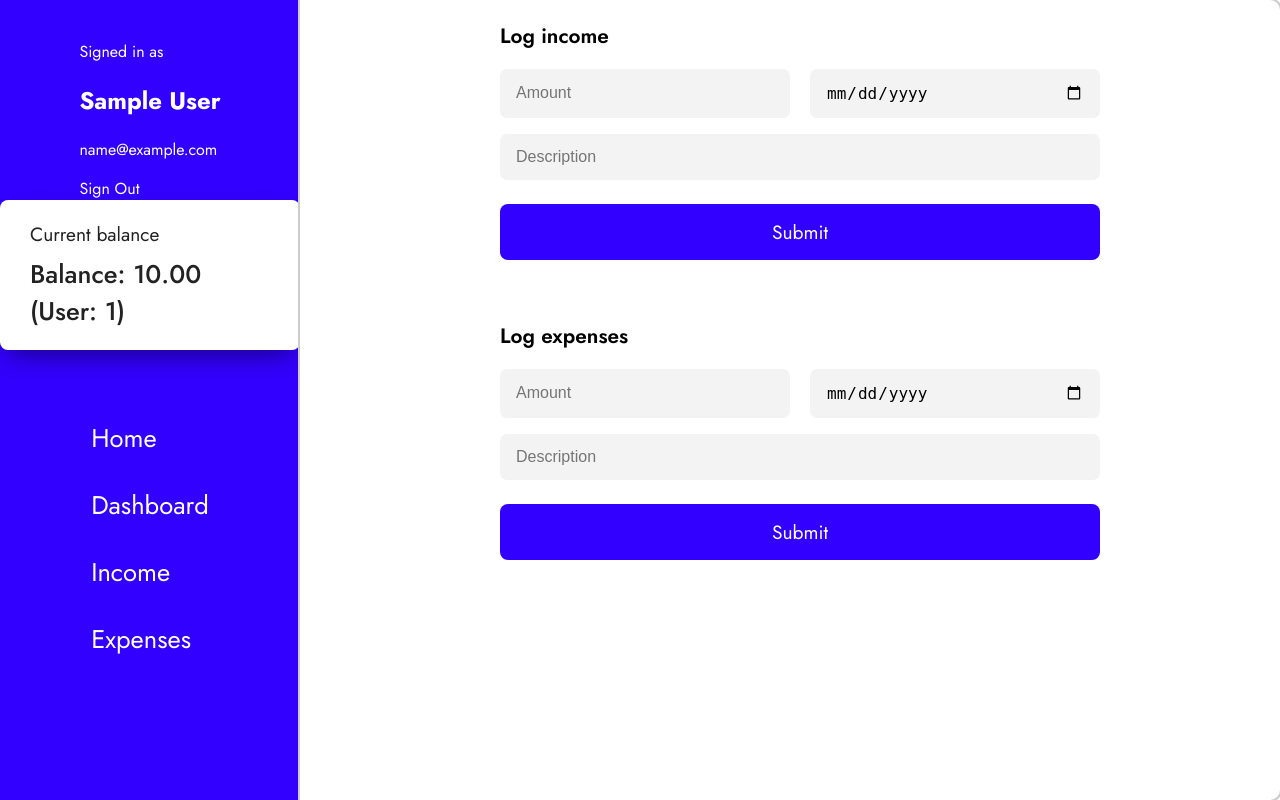
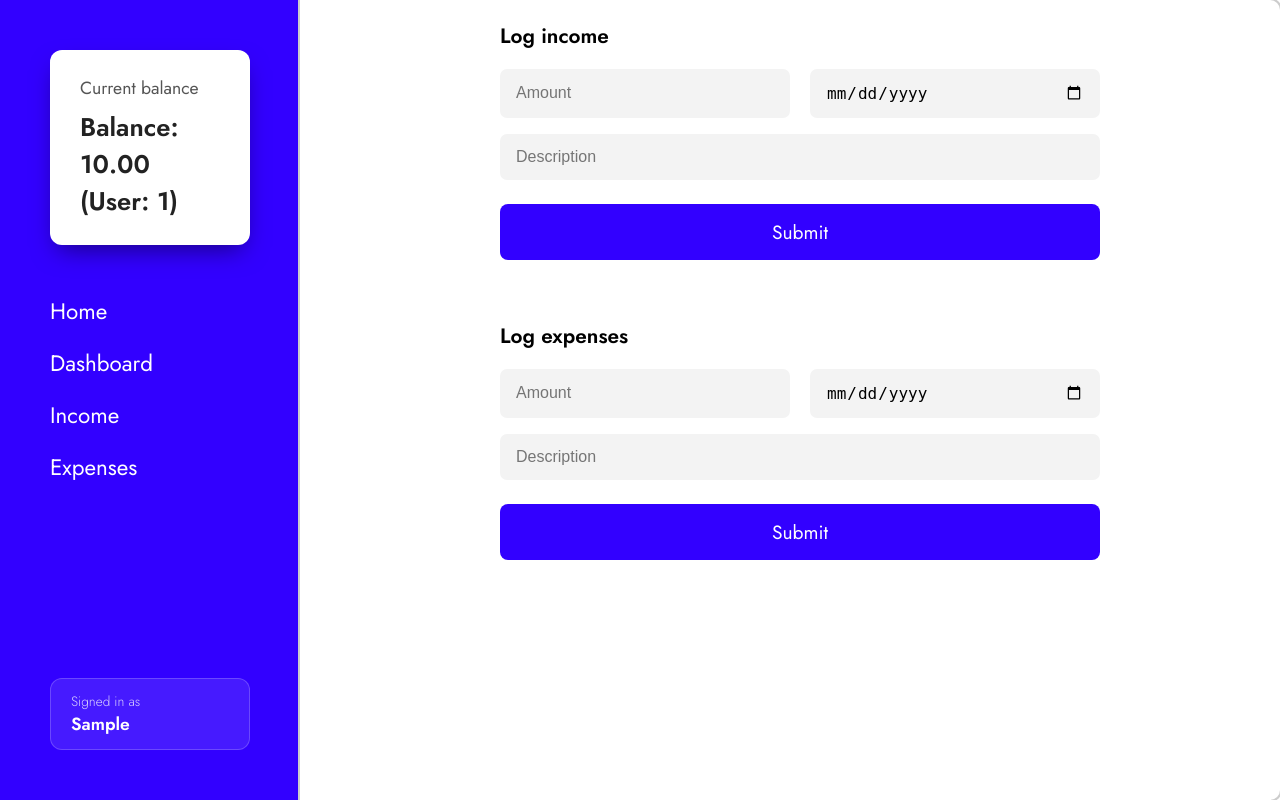
Before and after one commit to kwitonda-theos/personal-finance-tracker, a Django app: template myproject/pft/templates/dashboard.html in a window 1280 px wide. Run offline with Django 5.2, Linux system fonts and the light colour scheme; the template is opened without the code that fills it: values that come from a table or form of the project are taken from there, others are empty; tables that the repository leaves empty hold one stand-in row (values such as "Sample post").

Commit message:
feat: add user card with hover popup for user details and sign out option

```diff
--- a/myproject/pft/static/Dashboard.css
+++ b/myproject/pft/static/Dashboard.css
@@ -11,7 +11,6 @@ a{
 }
 a:hover{
     color: #bfb5ff;
-
 }
 
 .container {
@@ -26,33 +25,39 @@ a:hover{
     display: flex;
     flex-direction: column;
     align-items: center;
-    padding-top: 40px;
-    padding-bottom: 40px;
+    padding-top: 50px;
+    padding-bottom: 50px;
+    box-sizing: border-box;
 }
 
 .balance-card {
     background: #fff;
     color: #222;
-    border-radius: 8px;
-    padding: 20px 30px;
-    margin-bottom: 40px;
+    border-radius: 12px;
+    padding: 25px 30px;
+    margin-bottom: 30px;
     box-shadow: 0px 11px 26px -8px rgba(0,0,0,0.52);
--webkit-box-shadow: 0px 11px 26px -8px rgba(0,0,0,0.52);
--moz-box-shadow: 0px 11px 26px -8px rgba(0,0,0,0.52);
     text-align: left;
-
+    width: 200px;
+    box-sizing: border-box;
 }
 
 .balance-card span {
-    font-size: 1.2rem;
+    font-size: 1.1rem;
     display: block;
     margin-bottom: 8px;
+    color: #555;
 }
 
 .balance-card h2 {
     font-size: 1.6rem;
-    font-weight: 500;
+    font-weight: 600;
     margin: 0;
+}
+
+.nav {
+    flex-grow: 1;
+    width: 200px;
 }
 
 .nav ul {
@@ -63,17 +68,125 @@ a:hover{
 }
 
 .nav li {
-    font-size: 1.6rem;
-    margin: 30px 0;
+    font-size: 1.4rem;
+    margin: 20px 0;
     text-align: left;
     cursor: pointer;
     transition: color 0.2s;
-
 }
 
 .nav li:hover {
     color: #bfb5ff;
+}
 
+/* User Card Styles - Positioned at bottom */
+.user-card {
+    position: relative;
+    margin-top: auto;
+    background: rgba(255, 255, 255, 0.1);
+    border: 1px solid rgba(255, 255, 255, 0.2);
+    padding: 12px 20px;
+    border-radius: 12px;
+    cursor: pointer;
+    transition: all 0.3s ease;
+    width: 200px;
+    box-sizing: border-box;
+}
+
+.user-card:hover {
+    background: rgba(255, 255, 255, 0.15);
+    border-color: rgba(255, 255, 255, 0.3);
+}
+
+.user-card-summary {
+    display: flex;
+    flex-direction: column;
+    align-items: flex-start;
+}
+
+.signed-in-text {
+    font-size: 0.85rem;
+    font-weight: 300;
+    opacity: 0.8;
+}
+
+.user-display-name {
+    font-size: 1.1rem;
+    font-weight: 600;
+}
+
+.user-card-popup {
+    position: absolute;
+    bottom: calc(100% + 15px); /* Position above the card since it's at the bottom */
+    left: 0;
+    background: #ffffff;
+    color: #222;
+    width: 240px;
+    padding: 20px;
+    border-radius: 16px;
+    box-shadow: 0 10px 30px rgba(0, 0, 0, 0.15);
+    opacity: 0;
+    visibility: hidden;
+    transform: translateY(10px);
+    transition: all 0.3s cubic-bezier(0.4, 0, 0.2, 1);
+    z-index: 1000;
+}
+
+.user-card:hover .user-card-popup {
+    opacity: 1;
+    visibility: visible;
+    transform: translateY(0);
+}
+
+/* Triangle for the popup - pointing down */
+.user-card-popup::before {
+    content: '';
+    position: absolute;
+    bottom: -6px;
+    left: 20px;
+    width: 12px;
+    height: 12px;
+    background: #ffffff;
+    transform: rotate(45deg);
+}
+
+.popup-header {
+    margin-bottom: 15px;
+}
+
+.popup-header h2 {
+    font-size: 1.25rem;
+    font-weight: 600;
+    margin: 0 0 4px 0;
+    color: #1a1a1a;
+}
+
+.popup-header p {
+    font-size: 0.9rem;
+    margin: 0;
+    color: #666;
+}
+
+.popup-actions {
+    border-top: 1px solid #eee;
+    padding-top: 15px;
+}
+
+.signout-btn {
+    display: block;
+    background: #ff4757;
+    color: #fff !important;
+    text-align: center;
+    padding: 10px;
+    border-radius: 8px;
+    font-size: 0.95rem;
+    font-weight: 500;
+    transition: background 0.2s;
+}
+
+.signout-btn:hover {
+    background: #ff6b81;
+    color: #fff !important;
 }
 
 .main-content {
@@ -102,13 +215,11 @@ a:hover{
     display: flex;
     flex-direction: column;
     gap: 16px;
-
 }
 
 .form-row {
     display: flex;
     gap: 20px;
-
 }
 
 .form input[type="number"],
@@ -122,7 +233,6 @@ a:hover{
     width: 100%;
     box-sizing: border-box;
     outline: none;
-
 }
 
 .form-row input {
@@ -143,11 +253,11 @@ a:hover{
     transition: background 0.2s;
     transition: color 0.2s;
 }
+
 .submit-btn:hover {
     background: #4d22e6;
     color: #e6e0ff;
 }
-/* Add to Dashboard.css */
 
 .income-section {
     margin-top: 30px;
@@ -161,6 +271,7 @@ a:hover{
     margin-top: 10px;
     font-family: 'Jost', sans-serif;
 }
+
 .income-table th,
 .income-table td {
     border: 1px solid #222;
@@ -178,10 +289,12 @@ a:hover{
 .income-table td {
     background: #fff;
 }
+
 .income-table th:last-child,
 .income-table td:last-child {
     width: 80px;
 }
+
 .income-row{
     border: 1px solid #222;
     padding: 10px 0;
@@ -190,7 +303,6 @@ a:hover{
     font-weight: 400;
 }
 
-/* Expenses Section */
 .expenses-section {
     margin-top: 30px;
     max-width: 700px;
@@ -203,6 +315,7 @@ a:hover{
     margin-top: 10px;
     font-family: 'Jost', sans-serif;
 }
+
 .expenses-table th,
 .expenses-table td {
     border: 1px solid #222;
@@ -220,10 +333,12 @@ a:hover{
 .expenses-table td {
     background: #fff;
 }
+
 .expenses-table th:last-child,
 .expenses-table td:last-child {
     width: 80px;
 }
+
 .expenses-row{
     border: 1px solid #222;
     padding: 10px 0;
@@ -290,12 +405,12 @@ a:hover{
     .income-section,
     .expenses-section {
         max-width: 100%;
-        overflow-x: auto; /* Enable horizontal scrolling for wide tables */
+        overflow-x: auto;
         -webkit-overflow-scrolling: touch;
     }
 
     .income-table,
     .expenses-table {
-        min-width: 500px; /* Keep minimum width so columns don't squeeze too much */
+        min-width: 500px;
     }
 }
--- a/myproject/pft/templates/dashboard.html
+++ b/myproject/pft/templates/dashboard.html
@@ -19,12 +19,7 @@
 <body>
     <div class="container">
         <aside class="sidebar">
-            <div class="user-card">
-                <span>Signed in as</span>
-                <h2 class="user-name">{{ current_user.first_name }} {{ current_user.last_name }}</h2>
-                <p class="user-email">{{ current_user.email }}</p>
-                <a class="signout-btn" href="{% url 'logout' %}">Sign Out</a>
-            </div>
+
             <div class="balance-card">
                 <span>Current balance</span>
                 <h2 class="balance">{{ current_balance }}</h2>
@@ -37,6 +32,21 @@
                     <li class="expenses-tab">Expenses</li>
                 </ul>
             </nav>
+            <div class="user-card">
+                <div class="user-card-summary">
+                    <span class="signed-in-text">Signed in as</span>
+                    <span class="user-display-name">{{ current_user.first_name }}</span>
+                </div>
+                <div class="user-card-popup">
+                    <div class="popup-header">
+                        <h2 class="user-name">{{ current_user.first_name }} {{ current_user.last_name }}</h2>
+                        <p class="user-email">{{ current_user.email }}</p>
+                    </div>
+                    <div class="popup-actions">
+                        <a class="signout-btn" href="{% url 'logout' %}">Sign Out</a>
+                    </div>
+                </div>
+            </div>
         </aside>
         <main class="main-content">
             <section class="form-section">
```
